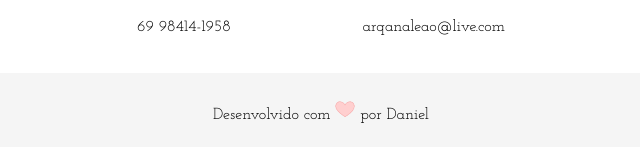
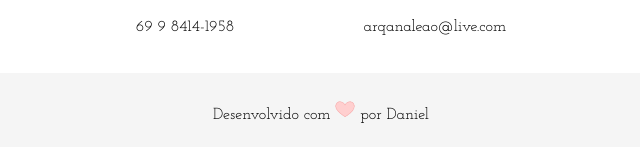
Before and after one commit to Dnlrco/dnlrco, a plain HTML site: page index.html in a window 1280 px wide. Shown: the part 1014-1161 px from the top of the page, 319-959 px from the left. Drawn offline with nearby package versions, Linux system fonts and the light colour scheme; files whose address does not match are found by name.

Commit message:
Update index.html

```diff
--- a/index.html
+++ b/index.html
@@ -55,7 +55,7 @@
             <p>Entre em contato</p>
             <div>
                 <img src="dnlrco.github.io/img/fone.png">
-                <p>69 98414-1958</p>
+                <p>69 9 8414-1958</p>
             </div>
             <div>
                 <img src="dnlrco.github.io/img/contato.png">
```
